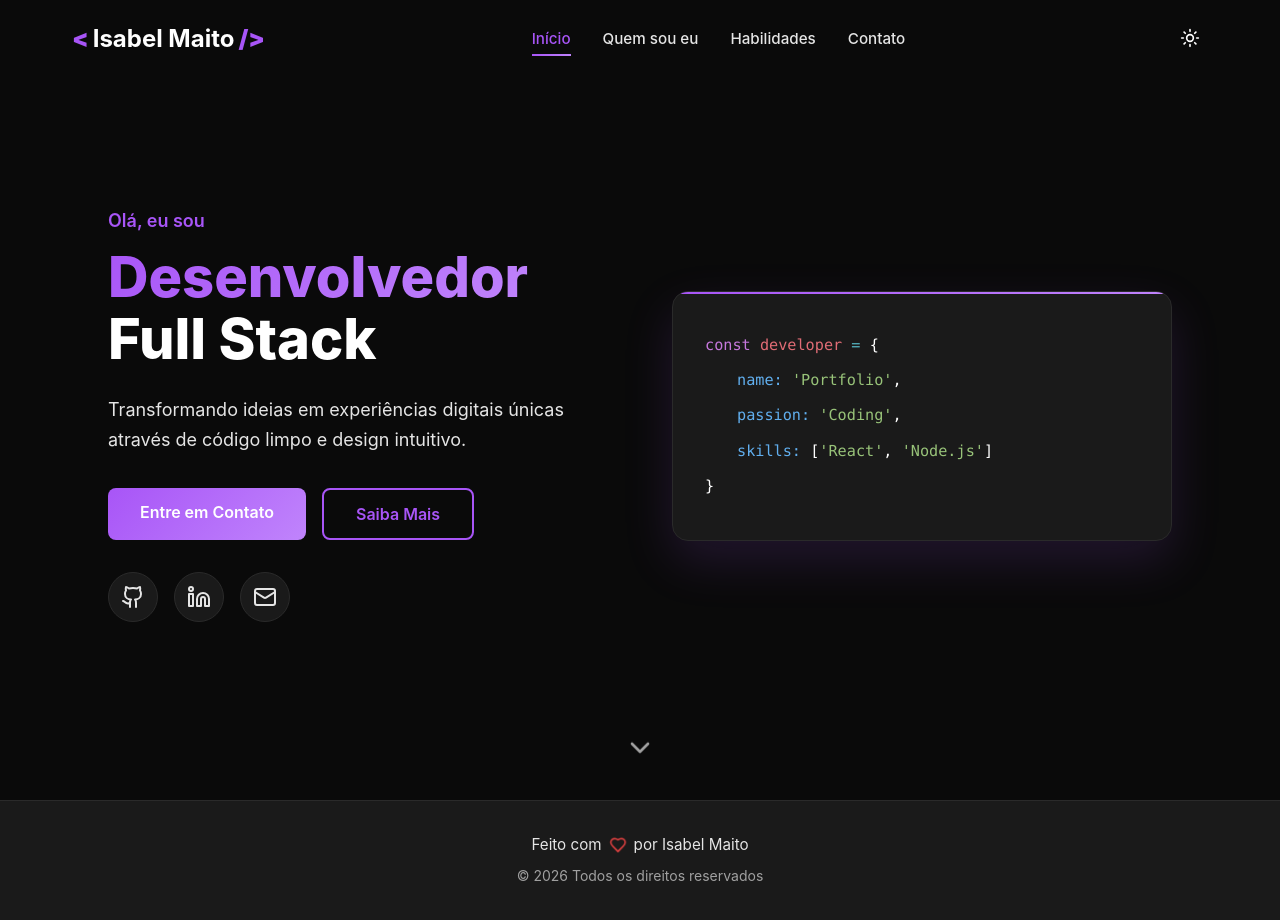
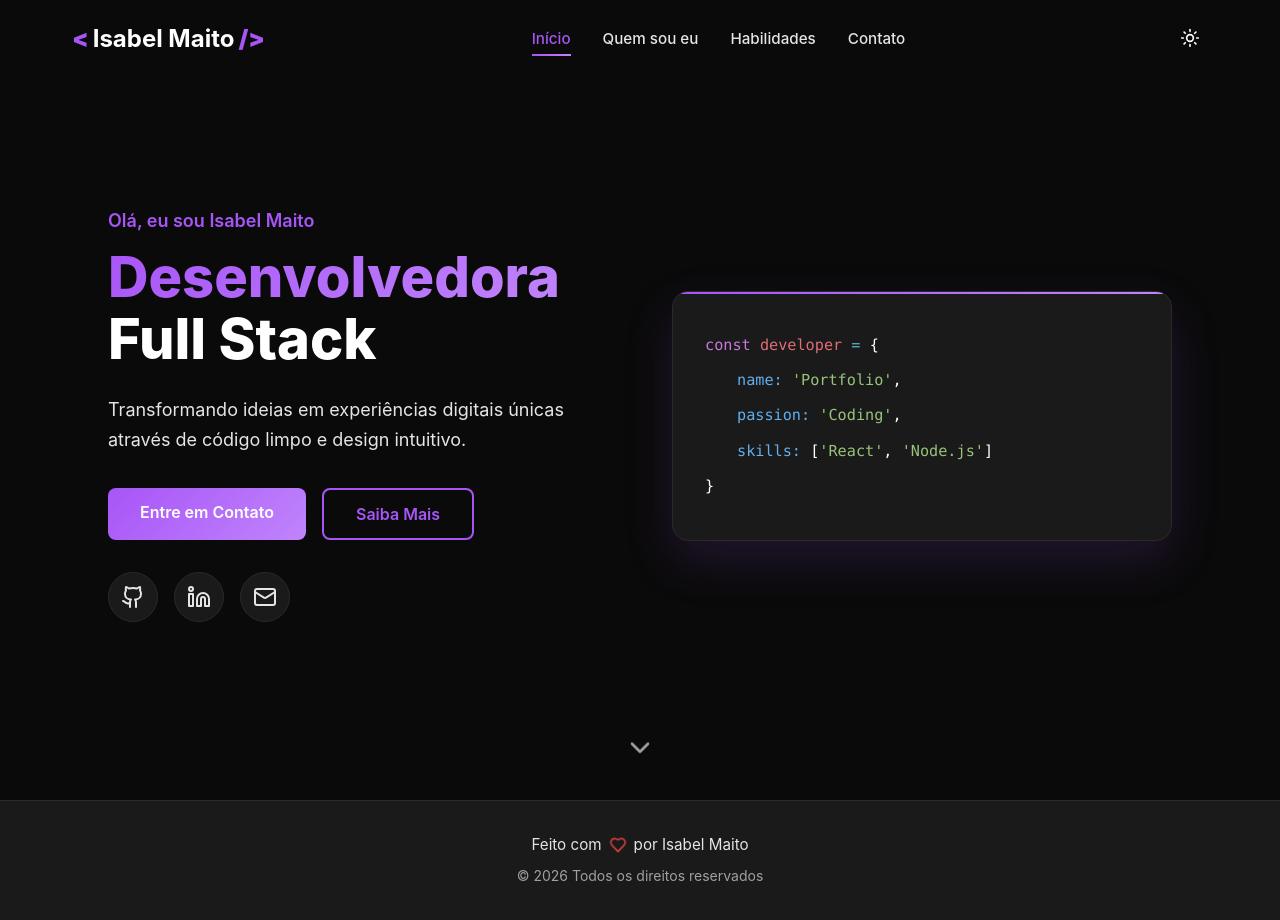
Before and after one commit to isabelmaito/Portfolio, a React (Vite) app: page / in a window 1280 px wide. Built offline with nearby package versions, Linux system fonts and the light colour scheme; the HTML template or start-up script is replaced by a standard one.

Commit message:
update Home component to credit Isabel Maito and adjust social links

```diff
--- a/src/pages/Home.jsx
+++ b/src/pages/Home.jsx
@@ -8,9 +8,9 @@ const Home = () => {
     <div className="home">
       <div className="home-container">
         <div className="home-content">
-          <div className="greeting">Olá, eu sou</div>
+          <div className="greeting">Olá, eu sou Isabel Maito</div>
           <h1 className="title">
-            <span className="gradient-text">Desenvolvedor</span>
+            <span className="gradient-text">Desenvolvedora</span>
             <br />
             Full Stack
           </h1>
@@ -26,13 +26,13 @@ const Home = () => {
             </Link>
           </div>
           <div className="social-links">
-            <a href="https://github.com" target="_blank" rel="noopener noreferrer" className="social-link">
+            <a href="https://github.com/isabelmaito" target="_blank" rel="noopener noreferrer" className="social-link">
               <Github size={24} />
             </a>
-            <a href="https://linkedin.com" target="_blank" rel="noopener noreferrer" className="social-link">
+            <a href="https://linkedin.com/in/isabelmaito" target="_blank" rel="noopener noreferrer" className="social-link">
               <Linkedin size={24} />
             </a>
-            <a href="mailto:contato@email.com" className="social-link">
+            <a href="mailto:maitoisabel@gmail.com" className="social-link">
               <Mail size={24} />
             </a>
           </div>
```
